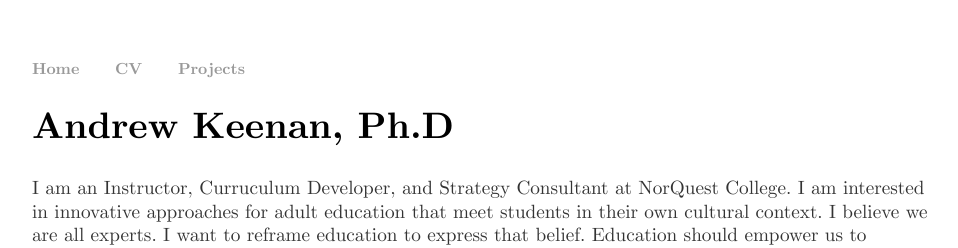
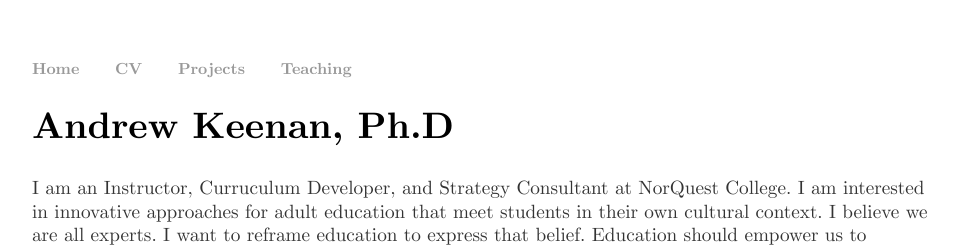
Before and after one commit to bigrube77/bigrube77.github.io, a Jekyll site: the page built from index.html, in a window 1280 px wide. Shown: the top 248 px of the page, without its empty margins (160-1118 px from the left). Built offline with Jekyll 4.4.1, drawn with Linux system fonts in a browser that asks for light colours.

Commit message:
teaching

```diff
--- a/_layouts/default.html
+++ b/_layouts/default.html
@@ -14,7 +14,7 @@
 <li><a href="/">Home</a></li>
 <li><a href="/cv">CV</a></li>
 <li><a href="/projects">Projects</a></li>
-<!-- <li><a href="/teaching">Teaching</a></li> -->
+<li><a href="/teaching">Teaching</a></li>
 </ul>
     </nav>
 <div class="container">
```
